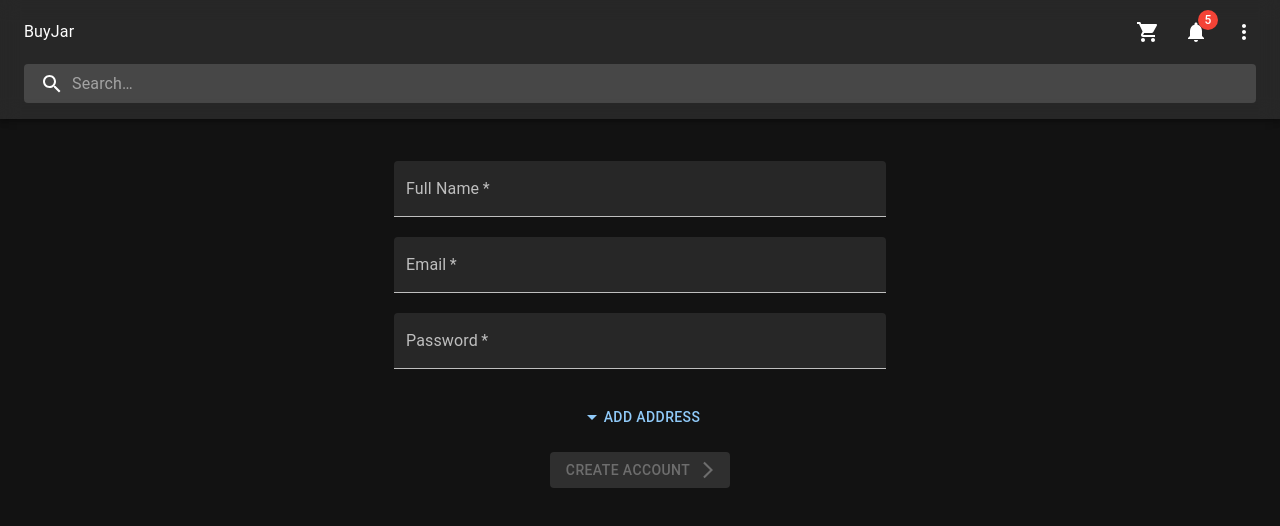
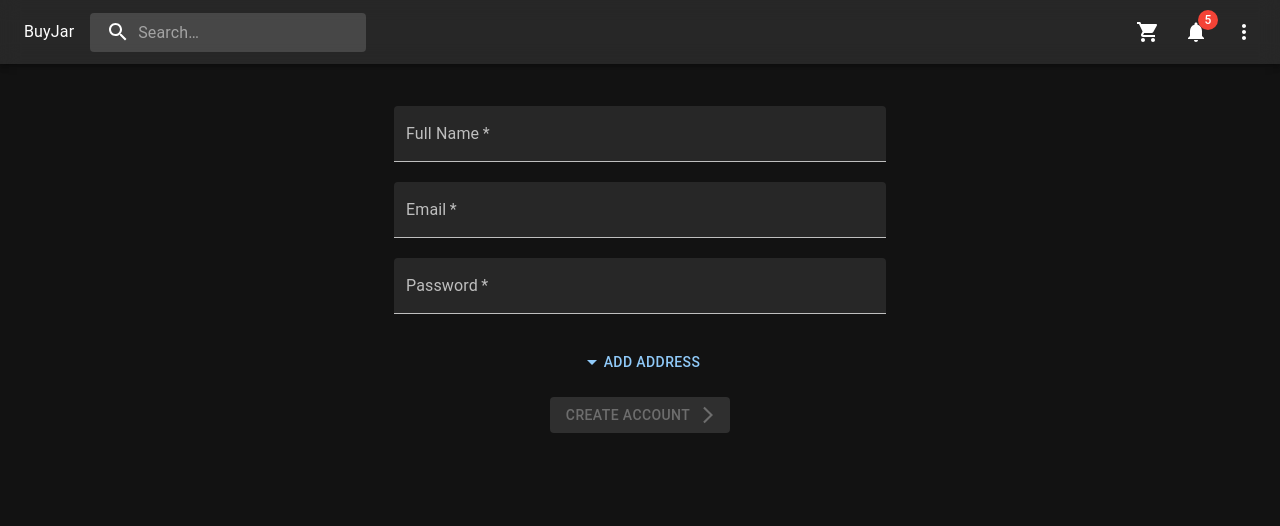
Before and after one commit to am4n-git/Jar-store, a React (Create React App) app: page /signup in a window 1280 px wide. Shown: the top 526 px of the page. Built offline with nearby package versions, Linux system fonts and the light colour scheme; no server answers.

Commit message:
search bar responsiveness

```diff
--- a/src/Components/Navbar.js
+++ b/src/Components/Navbar.js
@@ -42,10 +42,8 @@ function Navbar() {
     "&:hover": {
       backgroundColor: alpha(theme.palette.common.white, 0.25),
     },
-    marginBottom: theme.spacing(2),
-    [theme.breakpoints.up("sm")]: {
-      dispaly: "none",
-    },
+    [theme.breakpoints.up("sm")]: {},
+    transition: theme.transitions.create("width"),
   }));
 
   const SearchIconWrapper = styled("div")(({ theme }) => ({
@@ -80,6 +78,15 @@ function Navbar() {
           <Link to="/">
             <Typography textAlign="center">BuyJar</Typography>
           </Link>
+          <Search sx={{ display: { xs: "none", sm: "flex" }, ml: 2 }}>
+            <StyledInputBase
+              placeholder="Search…"
+              inputProps={{ "aria-label": "search" }}
+            />
+            <SearchIconWrapper>
+              <SearchIcon />
+            </SearchIconWrapper>
+          </Search>
           <Box
             justifyContent="flex-end"
             sx={{ flexGrow: 1, alignItems: "center", display: { xs: "flex" } }}
@@ -177,7 +184,7 @@ function Navbar() {
             </Menu>
           </Box>
         </Toolbar>
-        <Search sx={{ display: { xs: "flex" } }}>
+        <Search sx={{ display: { xs: "flex", sm: "none" }, mb: 3 }}>
           <StyledInputBase
             placeholder="Search…"
             inputProps={{ "aria-label": "search" }}
```
